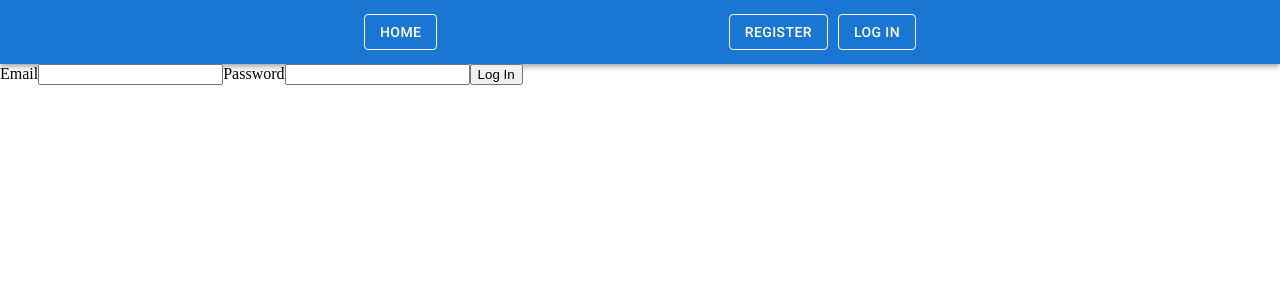
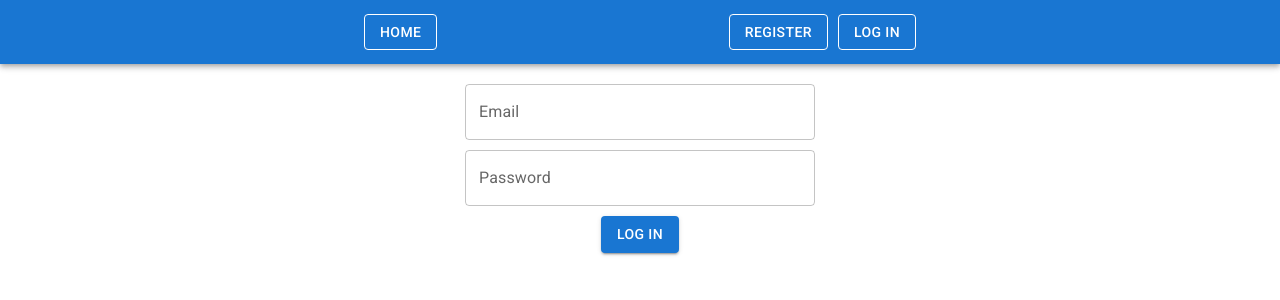
Before and after one commit to AlexArmor/goit-react-hw-08-phonebook, a React (Create React App) app: page /login in a window 1280 px wide. Shown: the top 300 px of the page. Built offline with nearby package versions, Linux system fonts and the light colour scheme.

Commit message:
sync style

```diff
--- a/src/components/ContactForm/ContactForm.jsx
+++ b/src/components/ContactForm/ContactForm.jsx
@@ -1,13 +1,8 @@
-import { Form } from './ContactForm.styled';
-import { Title } from './ContactForm.styled';
-import { InputName } from './ContactForm.styled';
-import { InputNumber } from './ContactForm.styled';
-import { BtnSubmit } from './ContactForm.styled';
 import { addContacts } from 'redux/contacts/operations';
 import { useDispatch } from 'react-redux';
-// import { nanoid } from 'nanoid';
 import { useSelector } from 'react-redux';
 import { selectContacts } from 'redux/contacts/selectors';
+import { Button, Box, TextField, Typography } from '@mui/material';
 
 export const ContactForm = () => {
   const contacts = useSelector(selectContacts);
@@ -25,31 +20,54 @@ export const ContactForm = () => {
     const contact = {
       name,
       number,
-      // id: nanoid(),
     };
     dispatch(addContacts(contact));
     event.target.reset();
   };
 
   return (
-    <Form onSubmit={handleSubmit}>
-      <Title>Name</Title>
-      <InputName
+    <Box
+      onSubmit={handleSubmit}
+      autoComplete="on"
+      component="form"
+      sx={{
+        margin: '0 auto 0 auto',
+        display: 'flex',
+        justifyContent: 'center',
+        alignItems: 'center',
+        padding: '20px',
+        gap: '10px',
+        flexDirection: 'column',
+        maxWidth: '350px',
+      }}
+    >
+      <Typography variant="h5">Name</Typography>
+      <TextField
         type="text"
         name="name"
+        variant="filled"
         pattern="^[a-zA-Zа-яА-Я]+(([' -][a-zA-Zа-яА-Я ])?[a-zA-Zа-яА-Я]*)*$"
         title="Name may contain only letters, apostrophe, dash and spaces. For example Adrian, Jacob Mercer, Charles de Batz de Castelmore d'Artagnan"
         required
+        sx={{
+          width: '100%',
+        }}
       />
-      <h3>Number</h3>
-      <InputNumber
+      <Typography variant="h5">Number</Typography>
+      <TextField
         type="tel"
         name="number"
+        variant="filled"
         pattern="\+?\d{1,4}?[-.\s]?\(?\d{1,3}?\)?[-.\s]?\d{1,4}[-.\s]?\d{1,4}[-.\s]?\d{1,9}"
         title="Phone number must be digits and can contain spaces, dashes, parentheses and can start with +"
         required
+        sx={{
+          width: '100%',
+        }}
       />
-      <BtnSubmit type="submit">Add contacts</BtnSubmit>
-    </Form>
+      <Button type="submit" variant="contained">
+        Add contacts
+      </Button>
+    </Box>
   );
 };
--- a/src/components/Filter/Filter.jsx
+++ b/src/components/Filter/Filter.jsx
@@ -1,4 +1,4 @@
-import { FilterInput } from './Filter.styled';
+import { TextField, Typography, Box } from '@mui/material';
 import { filterContacts } from 'redux/contacts/filterSlice';
 import { useDispatch } from 'react-redux';
 
@@ -6,15 +6,29 @@ export const Filter = () => {
   const dispatch = useDispatch();
 
   return (
-    <>
-      <h3>Find contacts by name</h3>
-      <FilterInput
+    <Box
+      sx={{
+        textAlign: 'center',
+      }}
+    >
+      <Typography
+        variant="h5"
+        sx={{
+          textAlign: 'center',
+        }}
+      >
+        Find contacts by name
+      </Typography>
+      <TextField
         type="text"
         onChange={e => {
           const action = filterContacts(e.target.value);
           dispatch(action);
         }}
+        sx={{
+          width: '300px',
+        }}
       />
-    </>
+    </Box>
   );
 };
--- a/src/components/LoginForm/LoginForm.jsx
+++ b/src/components/LoginForm/LoginForm.jsx
@@ -1,5 +1,6 @@
 import { useDispatch } from 'react-redux';
 import { logIn } from 'redux/auth/operations';
+import { Button, Box, TextField } from '@mui/material';
 
 export const LoginForm = () => {
   const dispatch = useDispatch();
@@ -17,16 +18,44 @@ export const LoginForm = () => {
   };
 
   return (
-    <form onSubmit={handleSubmit} autoComplete="off">
-      <label>
-        Email
-        <input type="email" name="email" />
-      </label>
-      <label>
-        Password
-        <input type="password" name="password" />
-      </label>
-      <button type="submit">Log In</button>
-    </form>
+    <Box
+      onSubmit={handleSubmit}
+      autoComplete="on"
+      component="form"
+      sx={{
+        margin: '0 auto 0 auto',
+        display: 'flex',
+        justifyContent: 'center',
+        alignItems: 'center',
+        padding: '20px',
+        gap: '10px',
+        flexDirection: 'column',
+        maxWidth: '350px',
+      }}
+    >
+      <TextField
+        type="email"
+        name="email"
+        id="email-basic"
+        label="Email"
+        variant="outlined"
+        sx={{
+          width: '100%',
+        }}
+      />
+      <TextField
+        type="password"
+        name="password"
+        id="password-basic"
+        label="Password"
+        variant="outlined"
+        sx={{
+          width: '100%',
+        }}
+      />
+      <Button type="submit" variant="contained">
+        Log in
+      </Button>
+    </Box>
   );
 };
--- a/src/components/RegisterForm/RegisterForm.jsx
+++ b/src/components/RegisterForm/RegisterForm.jsx
@@ -24,10 +24,14 @@ export const RegisterForm = () => {
       autoComplete="on"
       component="form"
       sx={{
+        margin: '0 auto 0 auto',
         display: 'flex',
         justifyContent: 'center',
+        alignItems: 'center',
         padding: '20px',
         gap: '10px',
+        flexDirection: 'column',
+        maxWidth: '350px',
       }}
     >
       <TextField
@@ -36,6 +40,9 @@ export const RegisterForm = () => {
         id="username-basic"
         label="Username"
         variant="outlined"
+        sx={{
+          width: '100%',
+        }}
       />
       <TextField
         type="email"
@@ -43,6 +50,9 @@ export const RegisterForm = () => {
         id="email-basic"
         label="Email"
         variant="outlined"
+        sx={{
+          width: '100%',
+        }}
       />
       <TextField
         type="password"
@@ -50,6 +60,9 @@ export const RegisterForm = () => {
         id="password-basic"
         label="Password"
         variant="outlined"
+        sx={{
+          width: '100%',
+        }}
       />
       <Button type="submit" variant="contained">
         Register
--- a/src/pages/Contacts.jsx
+++ b/src/pages/Contacts.jsx
@@ -1,12 +1,11 @@
 import { useEffect } from 'react';
 import { useDispatch, useSelector } from 'react-redux';
-import { Helmet } from 'react-helmet';
 import { ContactList } from 'components/ContactList/ContactList';
 import { ContactForm } from 'components/ContactForm/ContactForm';
 import { Filter } from 'components/Filter/Filter';
 import { fetchContacts } from 'redux/contacts/operations';
 import { selectError, selectLoading } from 'redux/contacts/selectors';
-import { Section } from 'components/ContactForm/ContactForm.styled';
+import { Box, Typography } from '@mui/material';
 
 export default function Contacts() {
   const dispatch = useDispatch();
@@ -19,17 +18,28 @@ export default function Contacts() {
 
   return (
     <>
-      <Helmet>
-        <title>Phone book</title>
-      </Helmet>
-      <Section>
-        <h1>Phone book</h1>
+      <Box>
+        <Typography
+          variant="h4"
+          sx={{
+            textAlign: 'center',
+          }}
+        >
+          Phone book
+        </Typography>
         <ContactForm />
-        <h2>Contacts</h2>
+        <Typography
+          variant="h4"
+          sx={{
+            textAlign: 'center',
+          }}
+        >
+          Contacts
+        </Typography>
         <Filter />
         {isLoading && !error && <b>Request in progress...</b>}
         <ContactList />
-      </Section>
+      </Box>
     </>
   );
 }
--- a/src/pages/Login.jsx
+++ b/src/pages/Login.jsx
@@ -1,12 +1,8 @@
-import { Helmet } from 'react-helmet';
 import { LoginForm } from 'components/LoginForm/LoginForm';
 
 export default function Login() {
   return (
     <div>
-      <Helmet>
-        <title>Login</title>
-      </Helmet>
       <LoginForm />
     </div>
   );
--- a/src/pages/Register.jsx
+++ b/src/pages/Register.jsx
@@ -1,12 +1,8 @@
-import { Helmet } from 'react-helmet';
 import { RegisterForm } from 'components/RegisterForm/RegisterForm';
 
 export default function Register() {
   return (
     <div>
-      <Helmet>
-        <title>Registration</title>
-      </Helmet>
       <RegisterForm />
     </div>
   );
```
